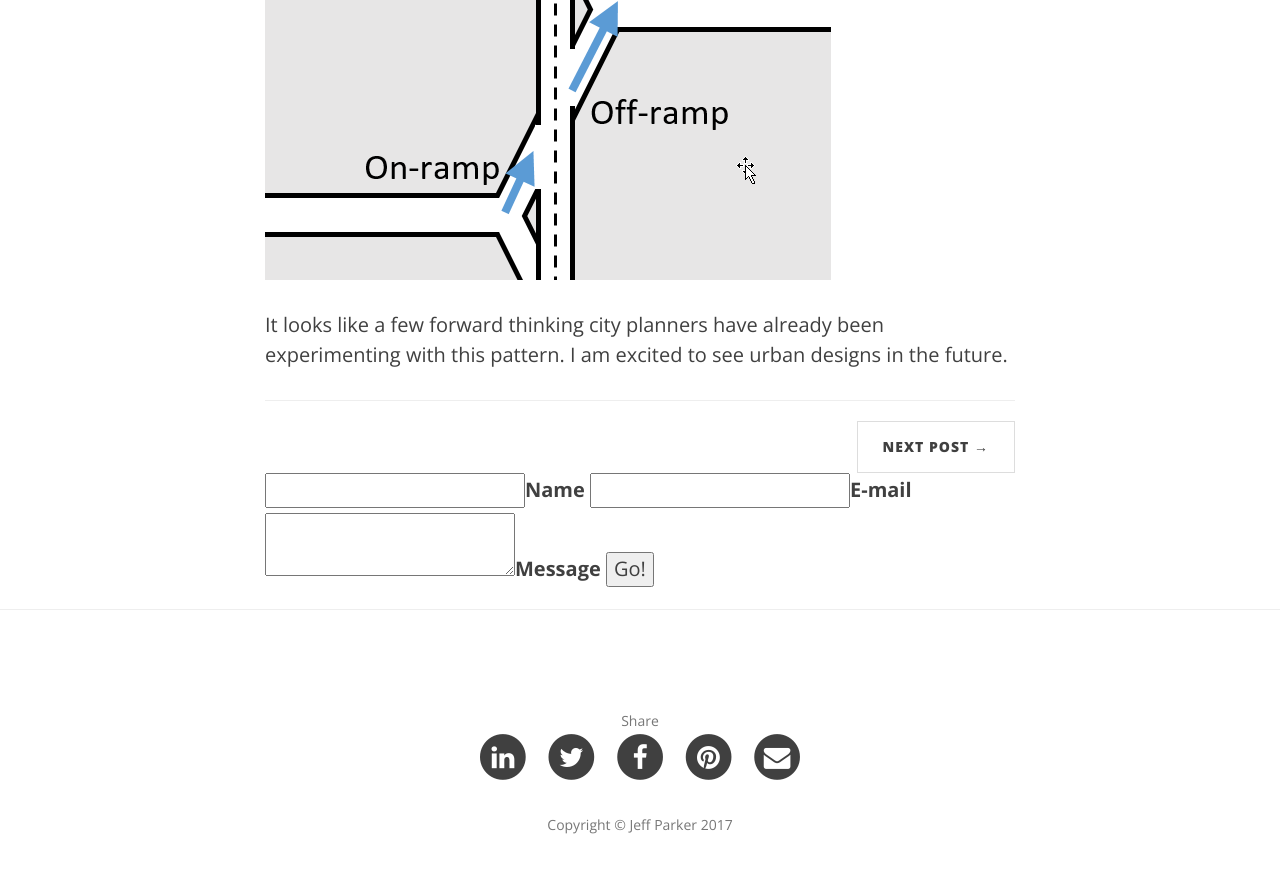
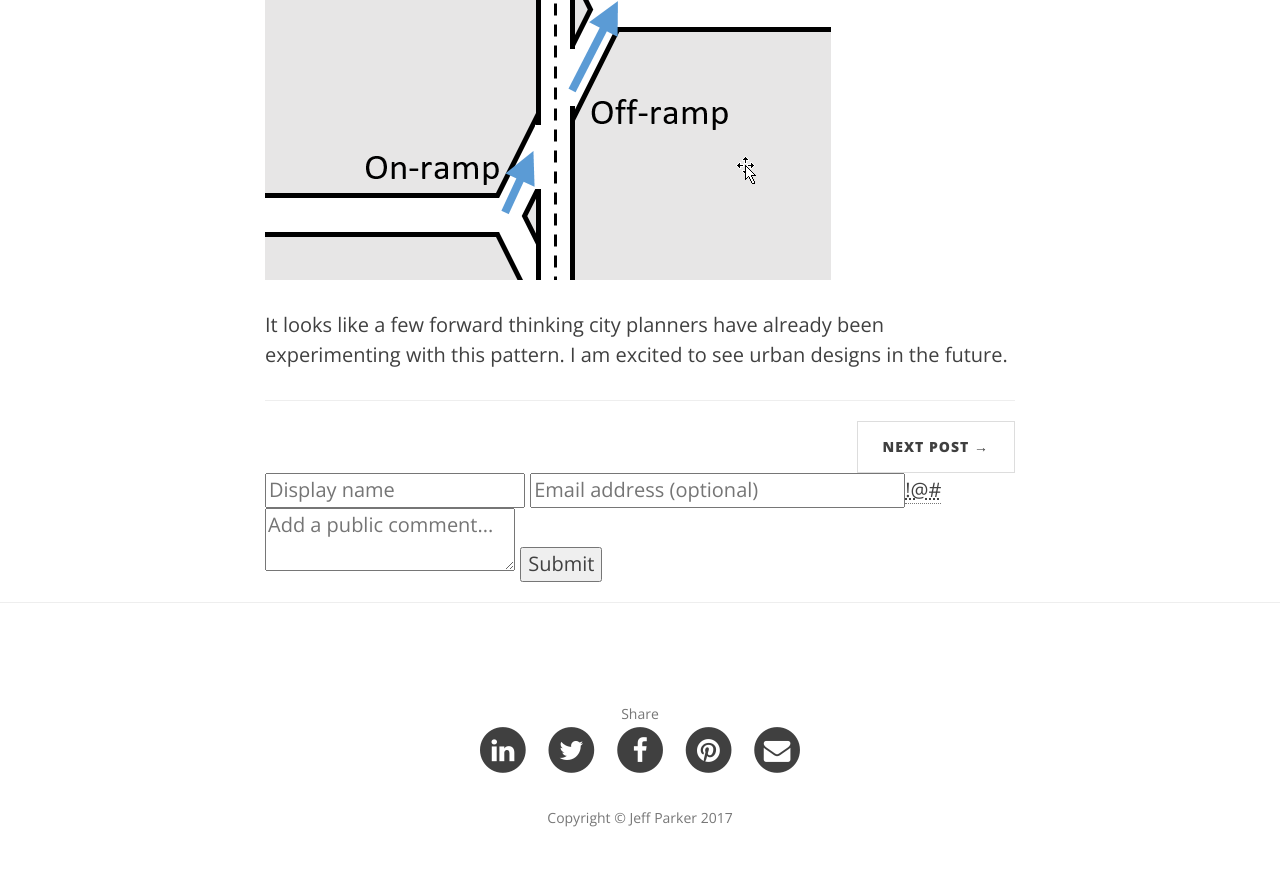
Before and after one commit to jeffreyxparker/jeffreyxparker.github.io, a Jekyll site: the page built from _posts/2016-03-29-city-blocks-vs-hexagons.markdown, in a window 1280 px wide and 900 px high, scrolled down 4704 px. Shown: the top 873 px of the window. Built offline with Jekyll 4.4.1, drawn with Linux system fonts in a browser that asks for light colours; nearby versions of some CDN libraries.

Commit message:
More staticman work

```diff
--- a/_layouts/post.html
+++ b/_layouts/post.html
@@ -52,21 +52,32 @@
     </div>
 </article>
 
+
+
+
 {% if page.comments %}
     <div class="container">
         <div class="row">
             <div class="col-lg-8 col-lg-offset-2 col-md-10 col-md-offset-1">
+
+                <!--Comments-->
+                {% assign comments = site.data.comments[page.slug] %} <!-- | sort -->{% for comment in comments reversed %}{% assign commentData = comment[1] %}
+                <div class="comment">
+                    <span>{{ commentData.name }}</span>
+                    <span>{{ commentData.email }}</span><br>
+                    <p>> {{ commentData.comment }}</p>
+                </div>{% endfor %}
+
+                <!--Comment Form-->
                 <form method="POST" action="https://api.staticman.net/v2/entry/jeffreyxparker/jeffreyxparker.github.io/master/comments">
+                    <input name="options[redirect]" type="hidden" value="{{ post.url }}">
+                    <input name="options[slug]" type="hidden" value="{{ page.slug }}">
+                    <input name="fields[name]" type="text" placeholder="Display name">
+                    <input name="fields[email]" type="email" placeholder="Email address (optional)" size="30"><abbr title="E-mail will be turned into an MD5 hash.">!@#</abbr>
+                    <textarea name="fields[comment]" placeholder="Add a public comment..."></textarea>
+                    <button type="submit">Submit</button>
+                </form>
 
-  <input name="options[redirect]" type="hidden" value="{{ site.url }}{{ page.url }}">
-  <!-- e.g. "2016-01-02-this-is-a-post" -->
-  <input name="options[slug]" type="hidden" value="{{ page.slug }}">
-  <label><input name="fields[name]" type="text">Name</label>
-  <label><input name="fields[email]" type="email">E-mail</label>
-  <label><textarea name="fields[message]"></textarea>Message</label>
-
-  <button type="submit">Go!</button>
-</form>
             </div>
         </div>
     </div>
--- a/staticman.yml
+++ b/staticman.yml
@@ -7,7 +7,7 @@ comments:
   #
   # Names of the fields the form is allowed to submit. If a field that is
   # not here is part of the request, an error will be thrown.
-  allowedFields: ["name", "email", "url", "message"]
+  allowedFields: ["name", "email", "url", "comment"]
 
   # (*) REQUIRED
   #
@@ -69,7 +69,7 @@ comments:
 
   # Names of required files. If any of these isn't in the request or is empty,
   # an error will be thrown.
-  requiredFields: ["name", "email", "message"]
+  requiredFields: ["name", "email", "comment"]
 
   # List of transformations to apply to any of the fields supplied. Keys are
   # the name of the field and values are possible transformation types.
```
Also changed, not shown: _data/comments/city-blocks-vs-hexagons/entry1505165957003.yml (deleted, +0 -8 lines), _data/comments/city-blocks-vs-hexagons/entry1505166985308.yml (deleted, +0 -8 lines), _data/comments/computers-writing-scripture/entry1505165916016.yml (deleted, +0 -8 lines), _data/comments/2016-05-23-computers-writing-scripture/blank.txt (deleted).
